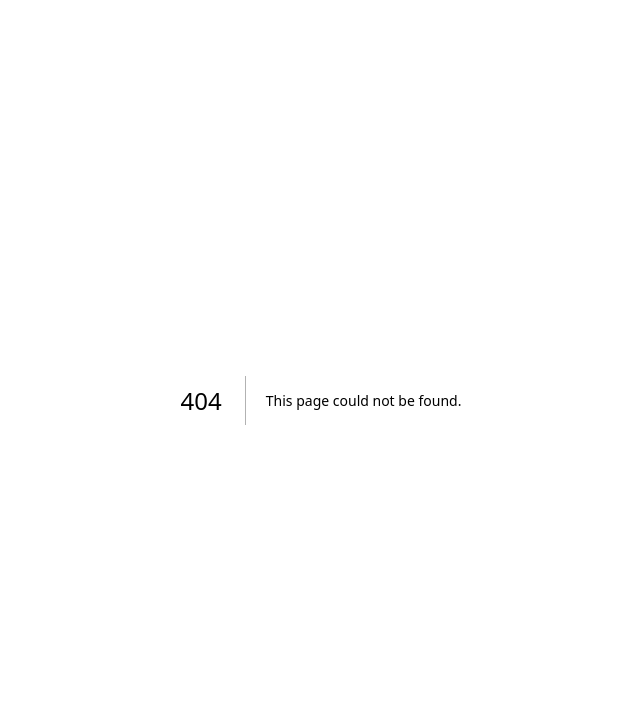
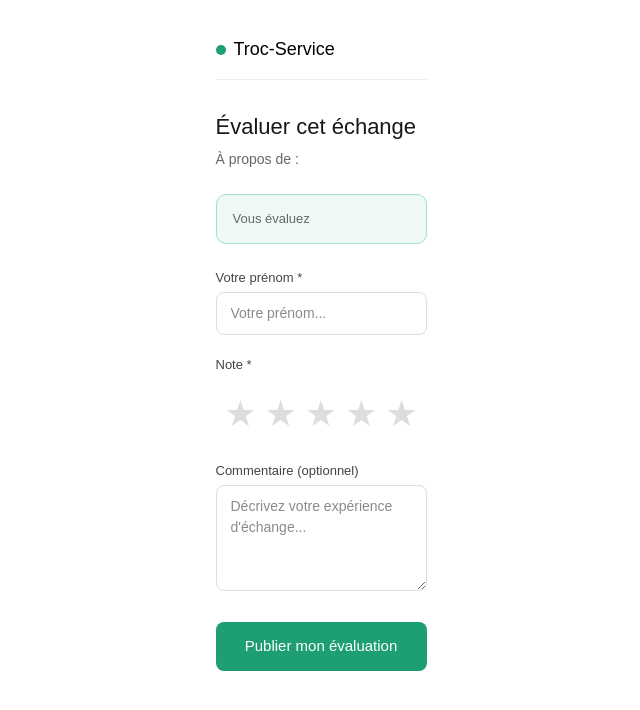
Before and after one commit to frederro/troc-service, a Next.js app: page /evaluer/1 in a window 1280 px wide. Before the commit this address had no page. Shown: the top 710 px of the page, without its empty margins (319-959 px from the left). Built offline with nearby package versions, Linux system fonts and the light colour scheme; no server answers.

Commit message:
systeme evaluation fonctionnel

```diff
--- a/app/annonce/[id]/page.jsx
+++ b/app/annonce/[id]/page.jsx
@@ -61,7 +61,8 @@ export default async function FicheAnnonce({ params }) {
         <a href={`/contacter/${annonce.id}?destinataire=${annonce.membre_nom}&titre=${encodeURIComponent(annonce.titre)}`} style={{flex: 1, padding: '14px', background: '#1D9E75', color: 'white', border: 'none', borderRadius: '8px', fontSize: '15px', fontWeight: '500', cursor: 'pointer', textDecoration: 'none', textAlign: 'center', display: 'block'}}>
           Contacter & proposer un échange
         </a>
-        <button style={{padding: '14px 18px', background: 'white', border: '1px solid #ddd', borderRadius: '8px', fontSize: '15px', cursor: 'pointer'}}>♡</button>
+
+        <a href={`/evaluer/${annonce.id}?membre=${annonce.membre_nom}&titre=${encodeURIComponent(annonce.titre)}`} style={{padding: '14px 16px', background: 'white', border: '1px solid #ddd', borderRadius: '8px', fontSize: '13px', cursor: 'pointer', textDecoration: 'none', color: '#444'}}>⭐ Évaluer</a><button style={{padding: '14px 18px', background: 'white', border: '1px solid #ddd', borderRadius: '8px', fontSize: '15px', cursor: 'pointer'}}>♡</button>
       </div>
 
       <div style={{marginTop: '16px', fontSize: '11px', color: '#bbb', lineHeight: '1.6'}}>
--- /dev/null
+++ b/app/evaluer/[id]/page.jsx
@@ -0,0 +1,121 @@
+'use client'
+import { useState } from 'react'
+import { supabase } from '../../supabase'
+import { useRouter, useSearchParams } from 'next/navigation'
+import { Suspense } from 'react'
+
+function EvaluerForm({ id }) {
+  const router = useRouter()
+  const searchParams = useSearchParams()
+  const evalue = searchParams.get('membre')
+  const titre = searchParams.get('titre')
+
+  const [note, setNote] = useState(0)
+  const [commentaire, setCommentaire] = useState('')
+  const [evaluateur, setEvaluateur] = useState('')
+  const [loading, setLoading] = useState(false)
+  const [survol, setSurvol] = useState(0)
+
+  const envoyer = async () => {
+    if (!note || !evaluateur.trim()) {
+      alert('Merci de donner une note et votre prénom !')
+      return
+    }
+    setLoading(true)
+    const { error } = await supabase.from('evaluations').insert([{
+      annonce_id: parseInt(id),
+      evaluateur_nom: evaluateur,
+      evalue_nom: evalue,
+      note: note,
+      commentaire: commentaire
+    }])
+    if (error) {
+      alert('Erreur : ' + error.message)
+    } else {
+      alert('Merci pour votre évaluation !')
+      router.push('/')
+    }
+    setLoading(false)
+  }
+
+  return (
+    <main style={{fontFamily: 'sans-serif', maxWidth: '500px', margin: '0 auto', padding: '20px'}}>
+      <nav style={{display: 'flex', justifyContent: 'space-between', alignItems: 'center', padding: '16px 0', borderBottom: '1px solid #eee', marginBottom: '30px'}}>
+        <div style={{display: 'flex', alignItems: 'center', gap: '8px'}}>
+          <div style={{width: '10px', height: '10px', borderRadius: '50%', background: '#1D9E75'}}></div>
+          <a href="/" style={{fontWeight: '500', fontSize: '18px', textDecoration: 'none', color: 'black'}}>Troc-Service</a>
+        </div>
+      </nav>
+
+      <h1 style={{fontSize: '22px', fontWeight: '500', marginBottom: '6px'}}>Évaluer cet échange</h1>
+      <p style={{fontSize: '14px', color: '#666', marginBottom: '24px'}}>À propos de : {titre}</p>
+
+      <div style={{background: '#f0faf5', border: '1px solid #9FE1CB', borderRadius: '10px', padding: '14px 16px', marginBottom: '24px'}}>
+        <div style={{fontSize: '13px', color: '#666'}}>Vous évaluez</div>
+        <div style={{fontSize: '16px', fontWeight: '500', color: '#0F6E56'}}>{evalue}</div>
+      </div>
+
+      <div style={{marginBottom: '20px'}}>
+        <label style={{display: 'block', fontSize: '13px', fontWeight: '500', marginBottom: '5px', color: '#444'}}>Votre prénom *</label>
+        <input
+          value={evaluateur}
+          onChange={e => setEvaluateur(e.target.value)}
+          placeholder="Votre prénom..."
+          style={{width: '100%', padding: '10px 14px', border: '1px solid #ddd', borderRadius: '8px', fontSize: '14px', boxSizing: 'border-box'}}
+        />
+      </div>
+
+      <div style={{marginBottom: '20px'}}>
+        <label style={{display: 'block', fontSize: '13px', fontWeight: '500', marginBottom: '12px', color: '#444'}}>Note *</label>
+        <div style={{display: 'flex', gap: '8px', justifyContent: 'center'}}>
+          {[1,2,3,4,5].map(i => (
+            <div
+              key={i}
+              onClick={() => setNote(i)}
+              onMouseEnter={() => setSurvol(i)}
+              onMouseLeave={() => setSurvol(0)}
+              style={{
+                fontSize: '36px',
+                cursor: 'pointer',
+                color: i <= (survol || note) ? '#F59E0B' : '#ddd',
+                transition: 'color 0.1s'
+              }}
+            >★</div>
+          ))}
+        </div>
+        {note > 0 && (
+          <div style={{textAlign: 'center', fontSize: '13px', color: '#666', marginTop: '8px'}}>
+            {['', 'Très mauvais', 'Mauvais', 'Correct', 'Bien', 'Excellent !'][note]}
+          </div>
+        )}
+      </div>
+
+      <div style={{marginBottom: '24px'}}>
+        <label style={{display: 'block', fontSize: '13px', fontWeight: '500', marginBottom: '5px', color: '#444'}}>Commentaire (optionnel)</label>
+        <textarea
+          value={commentaire}
+          onChange={e => setCommentaire(e.target.value)}
+          placeholder="Décrivez votre expérience d'échange..."
+          rows={4}
+          style={{width: '100%', padding: '10px 14px', border: '1px solid #ddd', borderRadius: '8px', fontSize: '14px', boxSizing: 'border-box', resize: 'vertical'}}
+        />
+      </div>
+
+      <button
+        onClick={envoyer}
+        disabled={loading}
+        style={{width: '100%', padding: '13px', background: loading ? '#ccc' : '#1D9E75', color: 'white', border: 'none', borderRadius: '8px', fontSize: '15px', fontWeight: '500', cursor: loading ? 'not-allowed' : 'pointer'}}
+      >
+        {loading ? 'Envoi...' : 'Publier mon évaluation'}
+      </button>
+    </main>
+  )
+}
+
+export default function Evaluer({ params }) {
+  return (
+    <Suspense fallback={<div>Chargement...</div>}>
+      <EvaluerForm id={params.id} />
+    </Suspense>
+  )
+}
```
